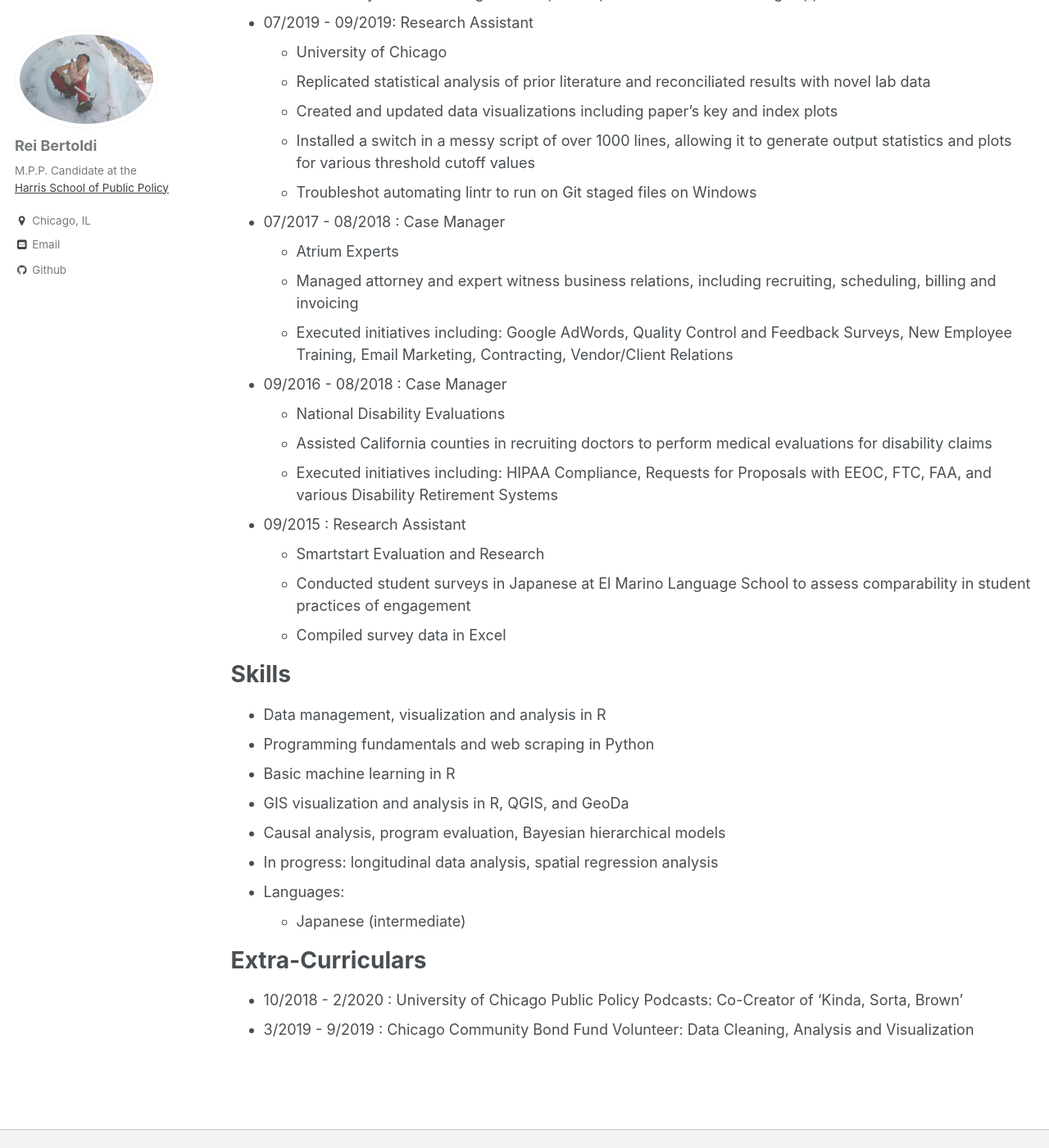
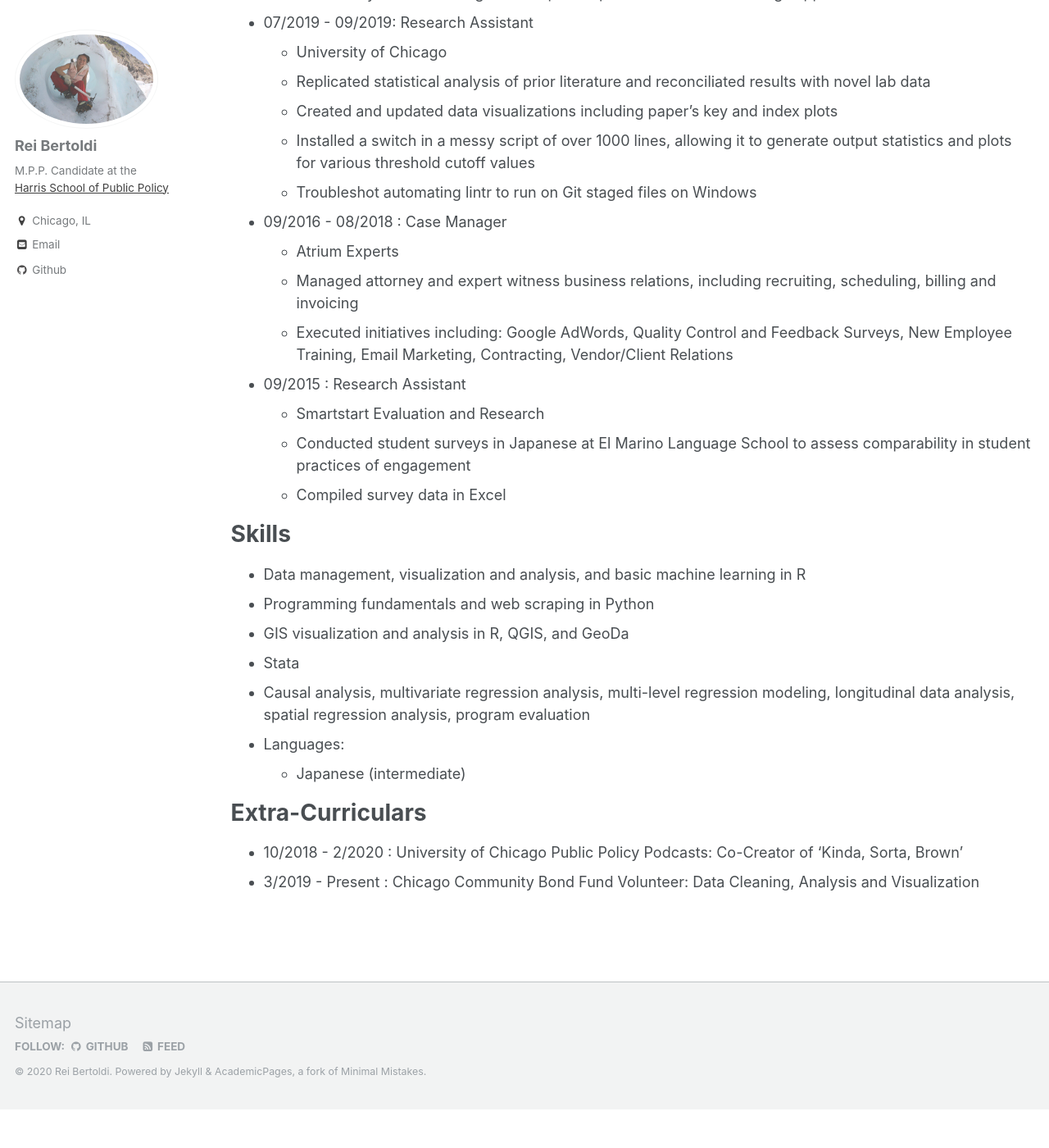
Before and after one commit to rhbertoldi/rhbertoldi.github.io, a Jekyll site: the page built from _pages/cv.md, in a window 1280 px wide and 1400 px high, scrolled down 799 px. Shown: the whole window at 82% size. Built offline with Jekyll 4.4.1, drawn with Linux system fonts in a browser that asks for light colours; after the commit the page ends 2152 px from its top, so only the background shows below that; some of the changed text lies outside the part shown.

Commit message:
updating cv

```diff
--- a/_pages/cv.md
+++ b/_pages/cv.md
@@ -38,15 +38,10 @@ Work experience
   * Installed a switch in a messy script of over 1000 lines, allowing it to generate output statistics and plots for various threshold cutoff values
   * Troubleshot automating lintr to run on Git staged files on Windows
 
-* 07/2017 - 08/2018 : Case Manager
+* 09/2016 - 08/2018 : Case Manager
   * Atrium Experts
   * Managed attorney and expert witness business relations, including recruiting, scheduling, billing and invoicing
   * Executed initiatives including: Google AdWords, Quality Control and Feedback Surveys, New Employee Training, Email Marketing, Contracting, Vendor/Client Relations
-
-* 09/2016 - 08/2018 : Case Manager
-  * National Disability Evaluations
-  * Assisted California counties in recruiting doctors to perform medical evaluations for disability claims
-  * Executed initiatives including: HIPAA Compliance, Requests for Proposals with EEOC, FTC, FAA, and various Disability Retirement Systems
 
 * 09/2015 : Research Assistant
   * Smartstart Evaluation and Research
@@ -55,16 +50,15 @@ Work experience
 
 Skills
 ======
-* Data management, visualization and analysis in R
+* Data management, visualization and analysis, and basic machine learning in R
 * Programming fundamentals and web scraping in Python
-* Basic machine learning in R
 * GIS visualization and analysis in R, QGIS, and GeoDa
-* Causal analysis, program evaluation, Bayesian hierarchical models
-* In progress: longitudinal data analysis, spatial regression analysis
+* Stata
+* Causal analysis, multivariate regression analysis, multi-level regression modeling, longitudinal data analysis, spatial regression analysis, program evaluation
 * Languages:
   * Japanese (intermediate)
 
 Extra-Curriculars
 ======
 * 10/2018 - 2/2020 : University of Chicago Public Policy Podcasts: Co-Creator of 'Kinda, Sorta, Brown'
-* 3/2019 - 9/2019 : Chicago Community Bond Fund Volunteer: Data Cleaning, Analysis and Visualization
+* 3/2019 - Present : Chicago Community Bond Fund Volunteer: Data Cleaning, Analysis and Visualization
```
Also changed, not shown: other parts of _pages/cv.md (+4 -4 lines).
